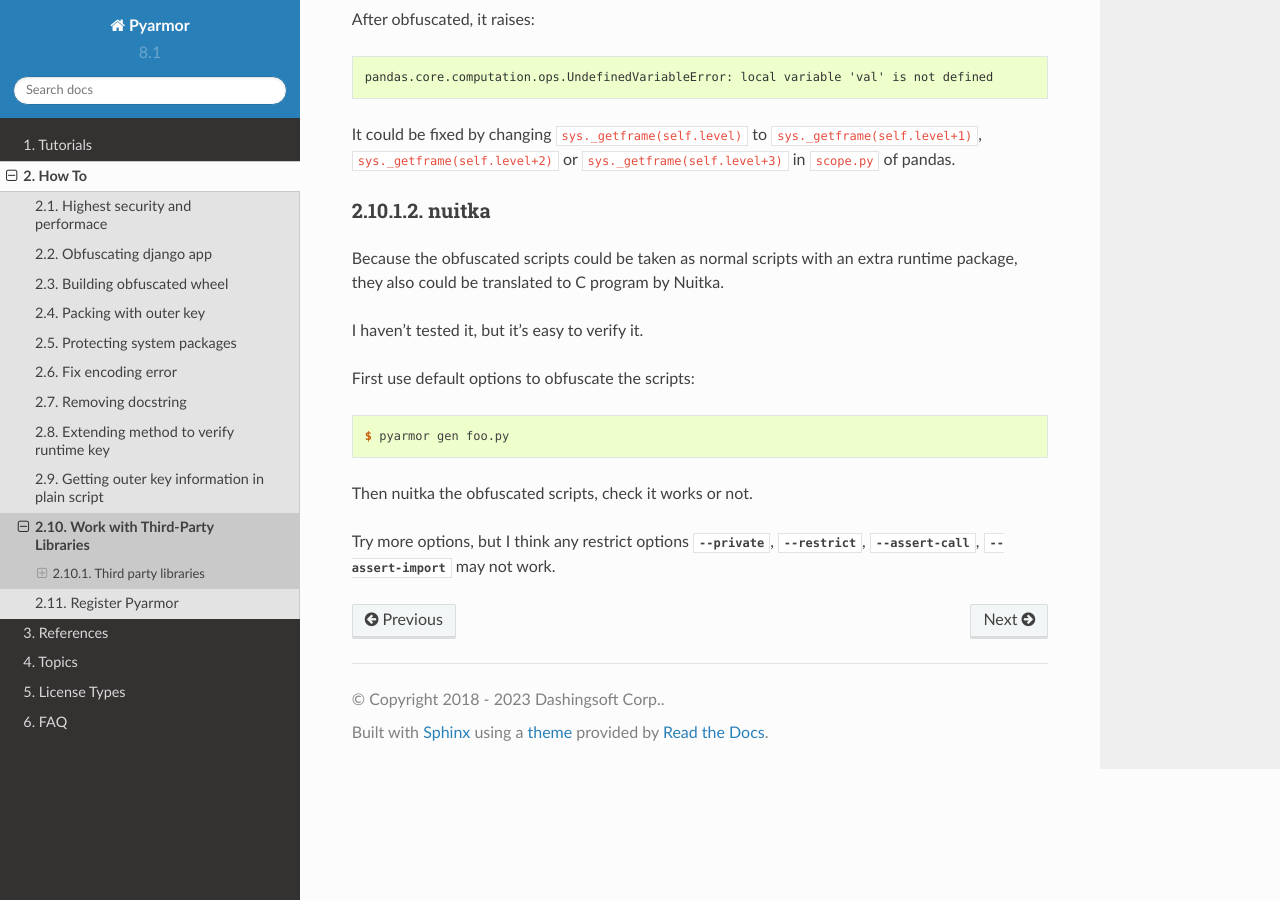
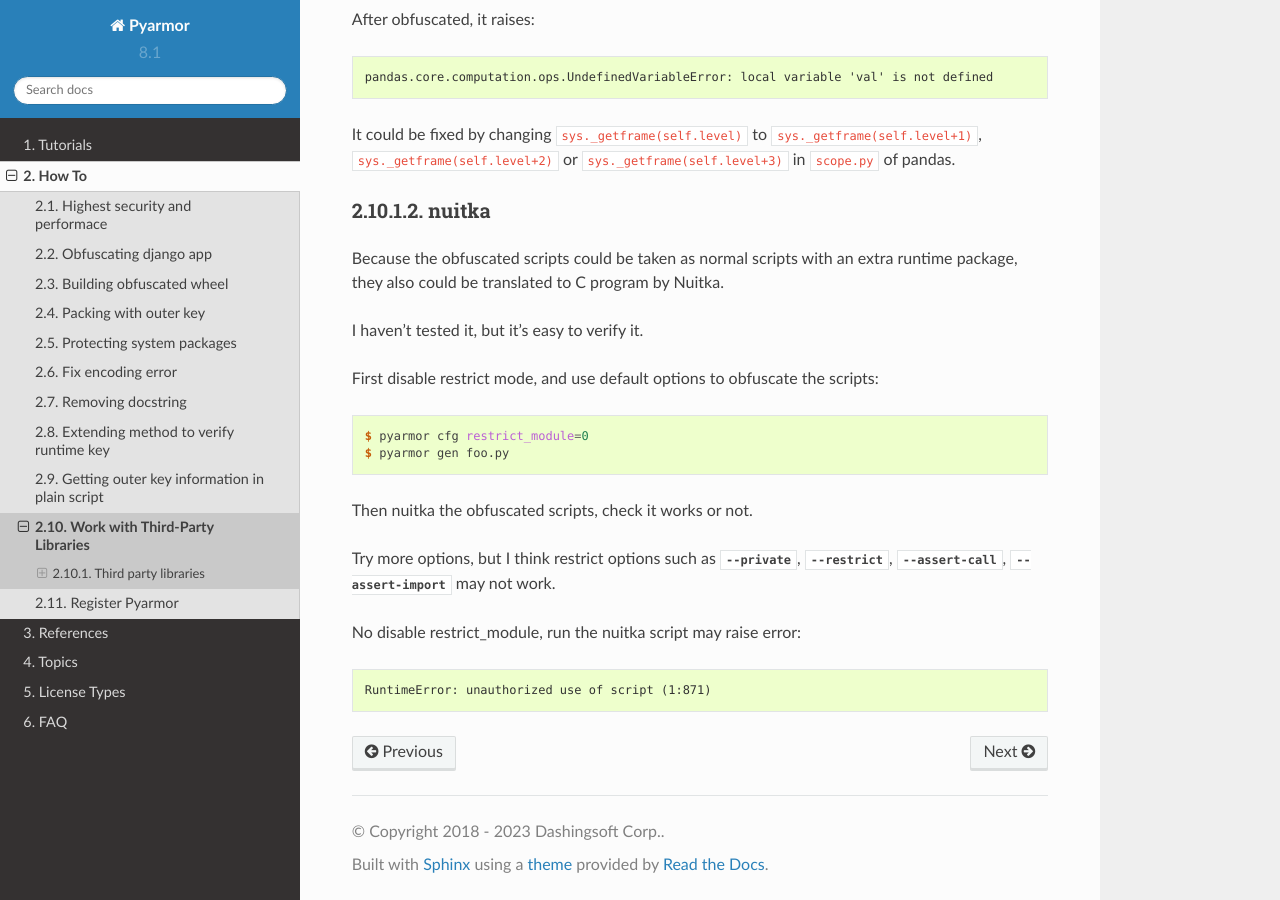
Before and after one commit to dashingsoft/pyarmor, a Sphinx documentation site: the page built from docs/how-to/third-party.rst, in a window 1280 px wide and 900 px high, scrolled down 3081 px. Built offline with Sphinx 7.4.7 and the Read the Docs theme 2.0.0, drawn with Linux system fonts in a browser that asks for light colours; some of the changed text lies outside the part shown.

Commit message:
Doc nuitka issue

```diff
--- a/docs/how-to/third-party.rst
+++ b/docs/how-to/third-party.rst
@@ -106,7 +106,7 @@ Here are list problem libraries and possible solutions. Welcome create pull requ
      - patch should work [#RFT]_
      - Not verify yet
    * - `nuitka`_
-     - Should work
+     - Should work with restrict_module = 0
      - Not verify yet
 
 .. rubric:: Footnotes
@@ -152,12 +152,17 @@ Because the obfuscated scripts could be taken as normal scripts with an extra ru
 
 I haven't tested it, but it's easy to verify it.
 
-First use default options to obfuscate the scripts::
+First disable restrict mode, and use default options to obfuscate the scripts::
 
+    $ pyarmor cfg restrict_module=0
     $ pyarmor gen foo.py
 
 Then nuitka the obfuscated scripts, check it works or not.
 
-Try more options, but I think any restrict options :option:`--private`, :option:`--restrict`, :option:`--assert-call`, :option:`--assert-import` may not work.
+Try more options, but I think restrict options such as :option:`--private`, :option:`--restrict`, :option:`--assert-call`, :option:`--assert-import` may not work.
+
+No disable restrict_module, run the nuitka script may raise error::
+
+    RuntimeError: unauthorized use of script (1:871)
 
 .. include:: ../_common_definitions.txt
```
